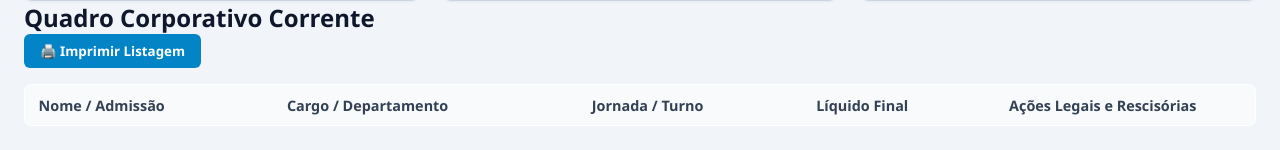
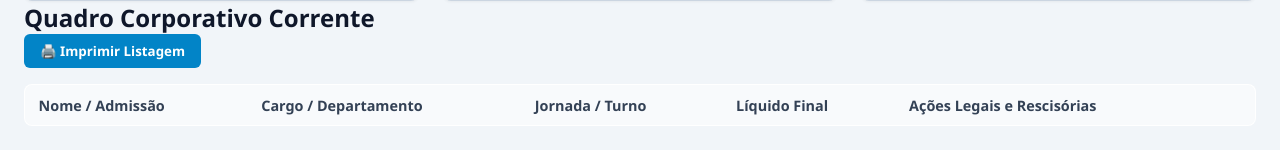
Before and after one commit to ProfRenatoPereira/folhadm, a Flask app: page / in a window 1280 px wide. Shown: the part 1293-1443 px from the top of the page. Run offline with Flask 3, Linux system fonts and the light colour scheme; data that the repository does not hold is empty; some libraries are stand-ins or nearby versions.

Commit message:
Update index.html

```diff
--- a/templates/index.html
+++ b/templates/index.html
@@ -27,7 +27,7 @@
 
         /* --- SISTEMA DE ACESSIBILIDADE VISUAL (Toda a página) --- */
         html { font-size: 16px; transition: font-size 0.15s ease; }
-        body.dark-mode { background-color: #121212 !important; color: #e2e8f0 !important; }
+        body.dark-mode { background-color: #121212 !important; color: #e2e2e2 !important; }
         body.dark-mode .card, body.dark-mode .chart-box { background: #1e293b !important; border-color: #334155 !important; color: #f8fafc !important; }
         body.dark-mode .chart-box h4 { color: #38bdf8 !important; border-bottom-color: #334155 !important; }
         body.dark-mode input, body.dark-mode select { background: #0f172a !important; color: #fff !important; border-color: #334155 !important; }
@@ -196,7 +196,7 @@
                     <th>Cargo / Departamento</th>
                     <th>Jornada / Turno</th>
                     <th>Líquido Final</th>
-                    <th style="width: 260px;">Ações Legais e Rescisórias</th>
+                    <th style="width: 360px;">Ações Legais e Rescisórias</th>
                 </tr>
             </thead>
             <tbody id="tabela_corpo"></tbody>
@@ -204,7 +204,6 @@
     </div>
 </div>
 
-<!-- Template Oculto para Área de Impressão de Balanço Dinâmico -->
 <div id="print-area" style="display: none;"></div>
 
 <script src="{{ url_for('static', filename='script.js') }}"></script>
```
